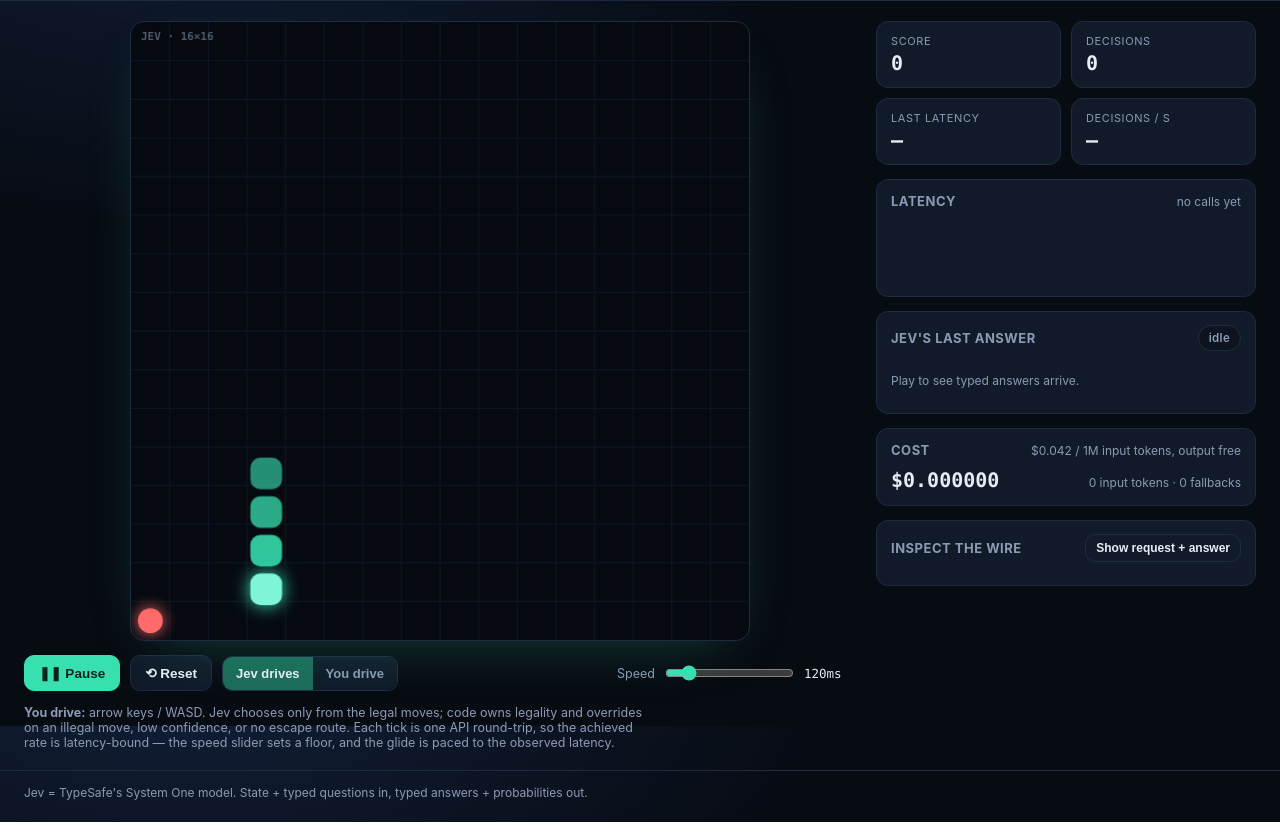
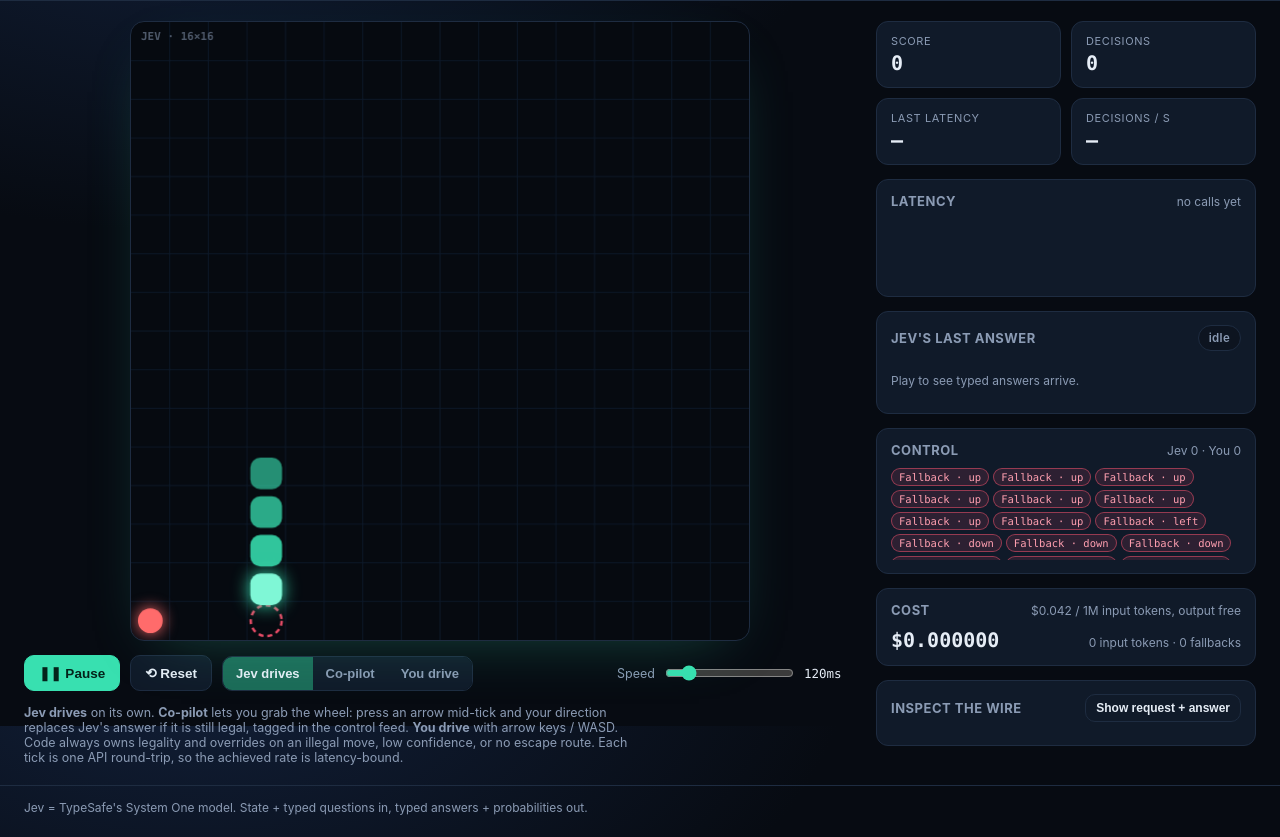
Before and after one commit to dbssman/jev-snake, a website: page public/index.html in a window 1280 px wide. Both pictures are taken after a click on the button "▶ Play". Shown: the part 74-911 px from the top of the page. Drawn offline with Linux system fonts and the light colour scheme; no server answers.

Commit message:
feat: co-pilot mode where a human can override Jev mid-tick
Adds a third driver mode. Jev still answers every tick, but a keypress
queues an override that replaces the answer if it is still legal at tick
resolution. Every move is tagged (jev/override/human/fallback) in a
Control feed and tally, the move ring is colour-coded by who decided,
and lastMoveSource is sent back to Jev so it can see human intervention.
Unknown sources are dropped server-side; offline tests cover this.

```diff
--- a/public/app.js
+++ b/public/app.js
@@ -5,6 +5,13 @@ const DIRS = {
 	right: { x: 1, y: 0 },
 }
 const OPPOSITE = { up: 'down', down: 'up', left: 'right', right: 'left' }
+const SOURCE_COLORS = {
+	jev: 'rgba(56, 224, 176, 0.85)',
+	override: 'rgba(255, 159, 67, 0.9)',
+	human: 'rgba(120, 180, 255, 0.9)',
+	fallback: 'rgba(255, 84, 112, 0.9)',
+}
+const SOURCE_LABELS = { jev: 'Jev', override: 'You', human: 'You', fallback: 'Fallback' }
 
 const $ = (id) => document.getElementById(id)
 
@@ -18,7 +25,7 @@ const GRID = 16
 const game = {
 	running: false,
 	alive: true,
-	driver: 'jev', // 'jev' | 'human'
+	driver: 'jev', // 'jev' | 'copilot' | 'human'
 	speedMs: 120,
 	grid: GRID,
 	snake: [],
@@ -33,6 +40,13 @@ const game = {
 	usage: { input_tokens: 0, output_tokens: 0 },
 	lastDecision: null,
 	lastPayload: null,
+	lastMoveSource: null,
+	lastAppliedMove: null,
+	pendingOverride: null,
+	jevMoves: 0,
+	humanOverrides: 0,
+	moveSources: [],
+	overrideFlashTimer: null,
 	lastLatencyMs: 0,
 	requestInFlight: false,
 	decisionAbort: null,
@@ -62,9 +76,16 @@ function resetGame() {
 	game.usage = { input_tokens: 0, output_tokens: 0 }
 	game.lastDecision = null
 	game.lastPayload = null
+	game.lastMoveSource = null
+	game.lastAppliedMove = null
+	game.pendingOverride = null
+	game.jevMoves = 0
+	game.humanOverrides = 0
+	game.moveSources = []
 	game.anim = { active: false, start: 0, duration: 0, from: [], to: [] }
 	placeFood()
 	updateStats()
+	renderControl()
 	hideOverlay()
 	draw()
 }
@@ -110,7 +131,7 @@ function legalMovesFrom(snake, direction, food) {
 	return moves
 }
 
-function applyMove(move) {
+function applyMove(move, source = 'jev') {
 	if (!move || !DIRS[move]) return false
 	const delta = DIRS[move]
 	const head = game.snake[0]
@@ -129,6 +150,7 @@ function applyMove(move) {
 
 	game.prevSnake = game.snake.map((cell) => ({ ...cell }))
 	game.direction = move
+	recordMoveSource(move, source)
 
 	const grown = [next, ...game.snake]
 	if (!willEat) grown.pop()
@@ -141,6 +163,16 @@ function applyMove(move) {
 		placeFood()
 	}
 	return true
+}
+
+function recordMoveSource(move, source) {
+	game.lastMoveSource = source
+	game.lastAppliedMove = move
+	if (source === 'override') game.humanOverrides += 1
+	if (source === 'jev') game.jevMoves += 1
+	game.moveSources.push({ move, source })
+	if (game.moveSources.length > 24) game.moveSources.shift()
+	renderControl()
 }
 
 function startAnimation() {
@@ -175,10 +207,11 @@ async function runLoop() {
 	const token = ++game.loopToken
 	while (game.running && token === game.loopToken) {
 		const started = performance.now()
-		if (game.driver === 'jev') {
+		if (game.driver === 'human') {
+			if (!applyMove(game.direction, 'human')) break
+		} else {
+			// 'jev' and 'copilot' both ask Jev; copilot lets a human override the answer.
 			await decideAndApply(token)
-		} else {
-			if (!applyMove(game.direction)) break
 		}
 		if (!game.alive) break
 
@@ -228,14 +261,27 @@ async function decideAndApply(token) {
 		drawSparkline()
 		updateStats()
 
-		if (data.decision?.move) applyMove(data.decision.move)
+		// A human override wins over Jev's answer, but only if it is legal right now.
+		const override = game.driver === 'copilot' ? game.pendingOverride : null
+		game.pendingOverride = null
+		let move = data.decision?.move ?? null
+		let source = data.decision?.usedFallback ? 'fallback' : 'jev'
+		if (override) {
+			const legal = legalMovesFrom(game.snake, game.direction, game.food)
+			if (legal.includes(override)) {
+				move = override
+				source = 'override'
+			}
+		}
+
+		if (move) applyMove(move, source)
 		else endGame('No legal move')
 	} catch (error) {
 		if (error.name === 'AbortError') return
 		console.error(error)
 		if (token !== game.loopToken) return
 		const moves = legalMovesFrom(game.snake, game.direction, game.food)
-		if (moves.length > 0) applyMove(moves[0])
+		if (moves.length > 0) applyMove(moves[0], 'fallback')
 		else endGame('No legal move')
 	} finally {
 		clearTimeout(timeoutId)
@@ -260,6 +306,7 @@ function clientState() {
 		direction: game.direction,
 		food: { ...game.food },
 		score: game.score,
+		lastMoveSource: game.lastMoveSource,
 	}
 }
 
@@ -330,25 +377,18 @@ function draw() {
 	context.fill()
 	context.shadowBlur = 0
 
-	// Highlight the cell Jev chose, anchored to the head's pre-move cell and shown
-	// only for the duration of the glide into it.
-	const move = game.lastDecision?.decision?.move
-	if (
-		move &&
-		game.anim.active &&
-		game.running &&
-		game.driver === 'jev' &&
-		game.lastDecision?.decision?.gate !== 'review'
-	) {
+	// Highlight the cell the snake just moved into, anchored to the head's pre-move
+	// cell and coloured by who decided (Jev / human override / human / fallback).
+	if (game.anim.active && game.running && game.lastAppliedMove) {
 		const fromHead = game.anim.from[0]
 		if (fromHead) {
-			const delta = DIRS[move]
+			const delta = DIRS[game.lastAppliedMove]
 			const targetX = fromHead.x + delta.x
 			const targetY = fromHead.y + delta.y
 			if (targetX >= 0 && targetY >= 0 && targetX < game.grid && targetY < game.grid) {
 				const tx = (targetX + 0.5) * size
 				const ty = (targetY + 0.5) * size
-				context.strokeStyle = 'rgba(56, 224, 176, 0.85)'
+				context.strokeStyle = SOURCE_COLORS[game.lastMoveSource] ?? SOURCE_COLORS.jev
 				context.lineWidth = 2.5
 				context.setLineDash([5, 4])
 				context.beginPath()
@@ -549,6 +589,24 @@ function renderAnswers(data) {
 	}
 }
 
+function renderControl() {
+	const tally = $('control-tally')
+	if (tally) tally.textContent = `Jev ${game.jevMoves} · You ${game.humanOverrides}`
+
+	const feed = $('control-feed')
+	if (!feed) return
+	if (game.moveSources.length === 0) {
+		feed.innerHTML = '<span class="muted">No moves yet.</span>'
+		return
+	}
+	feed.innerHTML = game.moveSources
+		.map((entry) => {
+			const label = SOURCE_LABELS[entry.source] ?? entry.source
+			return `<span class="chip chip-${entry.source}">${escapeHtml(label)} · ${escapeHtml(entry.move)}</span>`
+		})
+		.join('')
+}
+
 function flashGate(gate) {
 	const badge = $('gate-badge')
 	badge.className = 'badge'
@@ -608,7 +666,9 @@ function togglePlay() {
 
 function setDriver(driver) {
 	game.driver = driver
+	game.pendingOverride = null
 	$('driver-jev').classList.toggle('active', driver === 'jev')
+	$('driver-copilot').classList.toggle('active', driver === 'copilot')
 	$('driver-human').classList.toggle('active', driver === 'human')
 	hideOverlay()
 	if (game.running) {
@@ -616,6 +676,14 @@ function setDriver(driver) {
 		abortDecision()
 		runLoop()
 	}
+}
+
+function flashOverride() {
+	const element = $('override-flash')
+	if (!element) return
+	element.classList.add('show')
+	clearTimeout(game.overrideFlashTimer)
+	game.overrideFlashTimer = setTimeout(() => element.classList.remove('show'), 550)
 }
 
 function bindControls() {
@@ -627,6 +695,7 @@ function bindControls() {
 		if (wasRunning && game.alive) runLoop()
 	})
 	$('driver-jev').addEventListener('click', () => setDriver('jev'))
+	$('driver-copilot').addEventListener('click', () => setDriver('copilot'))
 	$('driver-human').addEventListener('click', () => setDriver('human'))
 	$('speed').addEventListener('input', (event) => {
 		game.speedMs = Number(event.target.value)
@@ -657,8 +726,23 @@ function bindControls() {
 		const move = map[event.key]
 		if (!move) return
 		event.preventDefault()
-		if (game.driver !== 'human' || !game.alive) return
+		if (!game.alive || game.driver === 'jev') return
 		if (move === OPPOSITE[game.direction]) return
+
+		if (game.driver === 'copilot') {
+			// Grab the wheel: this direction replaces Jev's answer for the next tick,
+			// but only if it is still legal when the tick resolves.
+			game.pendingOverride = move
+			flashOverride()
+			if (!game.running) {
+				game.running = true
+				updatePlayButton()
+				hideOverlay()
+				runLoop()
+			}
+			return
+		}
+
 		if (!game.running) {
 			// Queue the intended direction for the loop's first iteration instead of
 			// moving here, which would apply a second move on top of the loop's own.
--- a/public/index.html
+++ b/public/index.html
@@ -31,6 +31,7 @@
 			<section class="stage">
 				<div class="canvas-wrap">
 					<canvas id="board"></canvas>
+					<div id="override-flash" class="override-flash">You took over</div>
 					<div id="overlay" class="overlay hidden">
 						<h2 id="overlay-title">Paused</h2>
 						<p id="overlay-text">Press play to let Jev drive.</p>
@@ -42,6 +43,7 @@
 					<button id="reset" class="btn">⟲ Reset</button>
 					<div class="segmented" role="group" aria-label="Driver">
 						<button id="driver-jev" class="seg active">Jev drives</button>
+						<button id="driver-copilot" class="seg">Co-pilot</button>
 						<button id="driver-human" class="seg">You drive</button>
 					</div>
 					<label class="slider">
@@ -51,11 +53,14 @@
 					</label>
 				</div>
 				<p class="hint">
-					<strong>You drive:</strong>
-					arrow keys / WASD. Jev chooses only from the legal moves; code owns legality and overrides on an
-					illegal move, low confidence, or no escape route. Each tick is one API round-trip, so the achieved
-					rate is latency-bound — the speed slider sets a floor, and the glide is paced to the observed
-					latency.
+					<strong>Jev drives</strong>
+					on its own.
+					<strong>Co-pilot</strong>
+					lets you grab the wheel: press an arrow mid-tick and your direction replaces Jev's answer if it is
+					still legal, tagged in the control feed.
+					<strong>You drive</strong>
+					with arrow keys / WASD. Code always owns legality and overrides on an illegal move, low confidence,
+					or no escape route. Each tick is one API round-trip, so the achieved rate is latency-bound.
 				</p>
 			</section>
 
@@ -99,6 +104,14 @@
 
 				<section class="card">
 					<header class="card-head">
+						<h3>Control</h3>
+						<span id="control-tally" class="muted">Jev 0 · You 0</span>
+					</header>
+					<div id="control-feed" class="feed"><span class="muted">No moves yet.</span></div>
+				</section>
+
+				<section class="card">
+					<header class="card-head">
 						<h3>Cost</h3>
 						<span class="muted" id="price-label">$0.042 / 1M input tokens, output free</span>
 					</header>
--- a/public/styles.css
+++ b/public/styles.css
@@ -433,6 +433,72 @@ h1 {
 	padding: 7px 9px;
 }
 
+.feed {
+	display: flex;
+	flex-wrap: wrap;
+	gap: 4px;
+	max-height: 92px;
+	overflow: hidden;
+}
+
+.chip {
+	font-family: var(--mono);
+	font-size: 10.5px;
+	padding: 2px 7px;
+	border-radius: 999px;
+	border: 1px solid var(--line);
+	color: var(--text);
+	white-space: nowrap;
+}
+
+.chip-jev {
+	border-color: rgba(56, 224, 176, 0.45);
+	background: rgba(56, 224, 176, 0.12);
+	color: #7ff7d6;
+}
+
+.chip-override {
+	border-color: rgba(255, 159, 67, 0.55);
+	background: rgba(255, 159, 67, 0.14);
+	color: #ffc07a;
+}
+
+.chip-human {
+	border-color: rgba(120, 180, 255, 0.5);
+	background: rgba(120, 180, 255, 0.12);
+	color: #a9ccff;
+}
+
+.chip-fallback {
+	border-color: rgba(255, 84, 112, 0.5);
+	background: rgba(255, 84, 112, 0.12);
+	color: #ff9fb0;
+}
+
+.override-flash {
+	position: absolute;
+	top: 12px;
+	right: 12px;
+	padding: 6px 12px;
+	border-radius: 999px;
+	font-size: 12px;
+	font-weight: 700;
+	letter-spacing: 0.3px;
+	color: #2a1500;
+	background: #ff9f43;
+	opacity: 0;
+	transform: translateY(-6px);
+	transition:
+		opacity 0.15s ease,
+		transform 0.15s ease;
+	pointer-events: none;
+}
+
+.override-flash.show {
+	opacity: 1;
+	transform: translateY(0);
+}
+
 .cost {
 	display: flex;
 	align-items: baseline;
```
Also changed, not shown: server.mjs (+14 -1 lines), test.mjs (+12 -0 lines), README.md, docs/screenshot.png.
